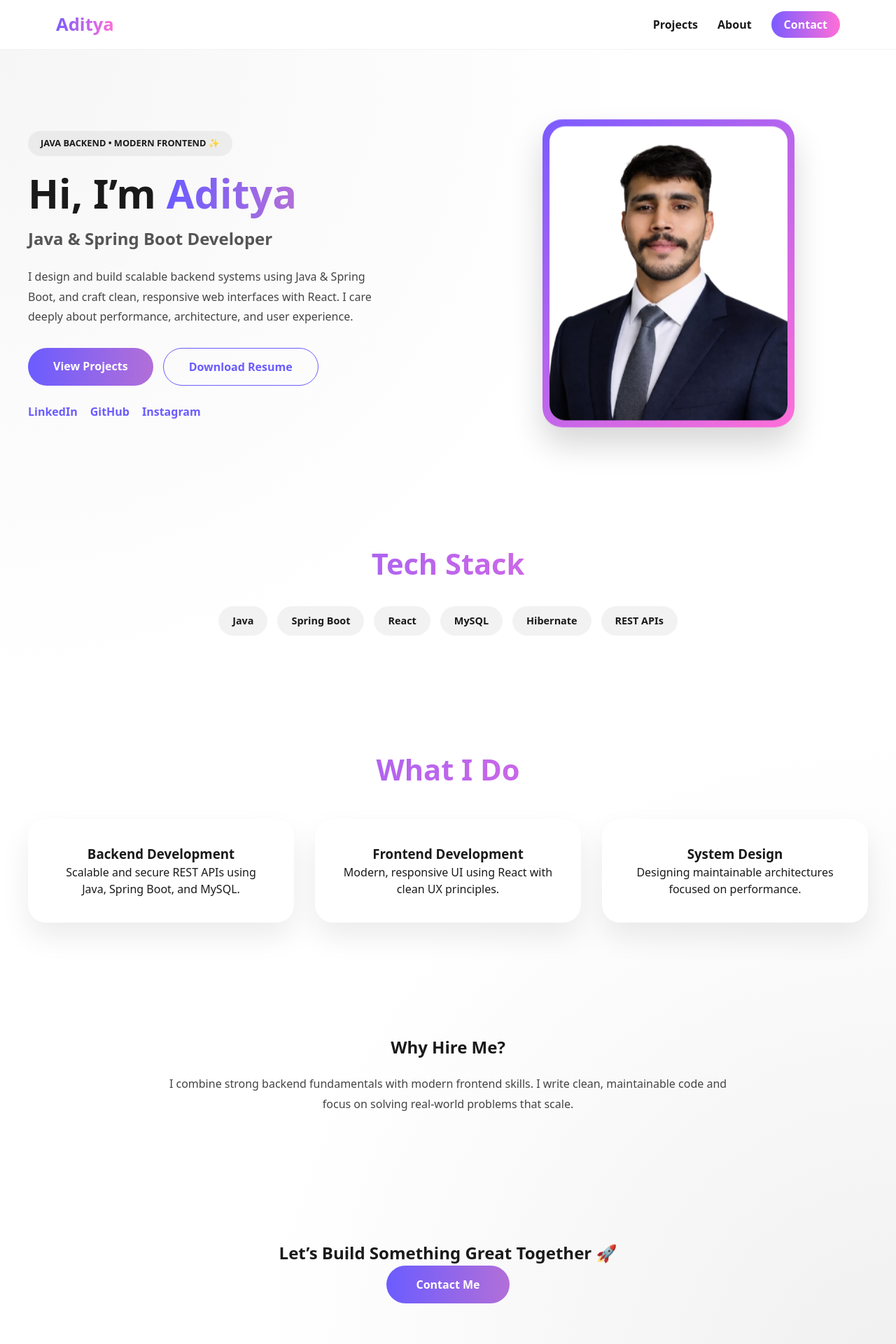
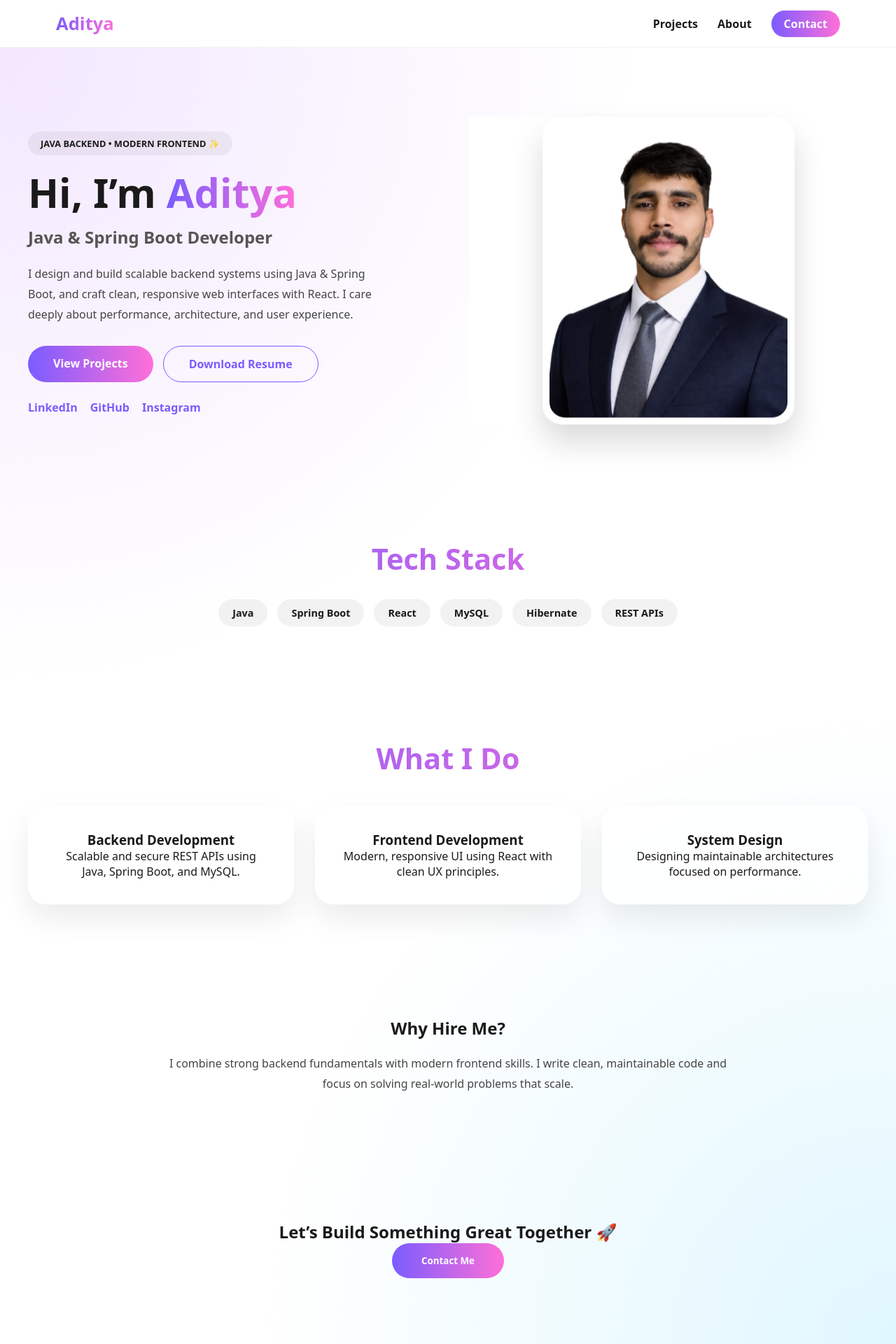
Before and after one commit to adityarana2002/portfolio-frontend, a React (Vite) app: page / in a window 1280 px wide. Shown: the top 1920 px of the page at 70% size. Built offline with nearby package versions, Linux system fonts and the light colour scheme.

Commit message:
Modified and updated Photo

```diff
--- a/src/index.css
+++ b/src/index.css
@@ -1,79 +1,43 @@
-:root {
-  font-family: system-ui, Avenir, Helvetica, Arial, sans-serif;
-  line-height: 1.5;
-  font-weight: 400;
+/* ================================
+   GLOBAL BASE RESET (CLEAN)
+================================ */
 
-  color-scheme: light dark;
-  color: rgba(255, 255, 255, 0.87);
-  background-color: #242424;
-
-  font-synthesis: none;
-  text-rendering: optimizeLegibility;
-  -webkit-font-smoothing: antialiased;
-  -moz-osx-font-smoothing: grayscale;
-}
-
-a {
-  font-weight: 500;
-  color: #646cff;
-  text-decoration: inherit;
-}
-a:hover {
-  color: #535bf2;
-}
-
-body {
+* {
   margin: 0;
-  display: flex;
-  place-items: center;
-  min-width: 320px;
-  min-height: 100vh;
-}
-
-h1 {
-  font-size: 3.2em;
-  line-height: 1.1;
-}
-
-button {
-  border-radius: 8px;
-  border: 1px solid transparent;
-  padding: 0.6em 1.2em;
-  font-size: 1em;
-  font-weight: 500;
-  font-family: inherit;
-  background-color: #1a1a1a;
-  cursor: pointer;
-  transition: border-color 0.25s;
-}
-button:hover {
-  border-color: #646cff;
-}
-button:focus,
-button:focus-visible {
-  outline: 4px auto -webkit-focus-ring-color;
-}
-
-@media (prefers-color-scheme: light) {
-  :root {
-    color: #213547;
-    background-color: #ffffff;
-  }
-  a:hover {
-    color: #747bff;
-  }
-  button {
-    background-color: #f9f9f9;
-  }
+  padding: 0;
+  box-sizing: border-box;
 }
 
 html {
   scroll-behavior: smooth;
 }
 
-html, body, #root {
+html,
+body,
+#root {
   width: 100%;
-  margin: 0;
-  padding: 0;
+  min-height: 100%;
+  background: #ffffff;   /* ✅ FORCE WHITE */
+  color: #1a1a1a;
   overflow-x: hidden;
+  font-family: system-ui, Avenir, Helvetica, Arial, sans-serif;
 }
+
+/* LINKS */
+a {
+  font-weight: 500;
+  color: #6b5cff;
+  text-decoration: none;
+}
+
+a:hover {
+  color: #535bf2;
+}
+
+/* BUTTON BASE (let components style buttons) */
+button {
+  font-family: inherit;
+  cursor: pointer;
+  border: none;
+  background: none;
+}
--- a/src/pages/About.css
+++ b/src/pages/About.css
@@ -32,7 +32,7 @@
   height: clamp(320px, 40vw, 440px);
   padding: 10px;
   border-radius: 28px;
-  background: linear-gradient(135deg, #7b5cff, #ff6fd8);
+  /* background: linear-gradient(135deg, #7b5cff, #ff6fd8); */
 }
 
 .image-frame img {
--- a/src/pages/Home.css
+++ b/src/pages/Home.css
@@ -15,11 +15,9 @@
   overflow-x: hidden;
   color: #1a1a1a;
   padding: clamp(60px, 8vw, 120px) 16px;
-
-  /* Soft neutral background (no purple dominance) */
   background:
-    radial-gradient(circle at top left, #f6f6f6, transparent 40%),
-    radial-gradient(circle at bottom right, #f0f0f0, transparent 40%),
+    radial-gradient(circle at top left, #f3e7ff, transparent 40%),
+    radial-gradient(circle at bottom right, #e0f7ff, transparent 40%),
     #ffffff;
 }
 
@@ -35,9 +33,7 @@
   align-items: center;
 }
 
-/* ================================
-   HERO CONTENT
-================================ */
+/* HERO CONTENT */
 .badge {
   display: inline-block;
   padding: 8px 18px;
@@ -55,7 +51,7 @@
 }
 
 .hero-content h1 span {
-  background: linear-gradient(90deg, #6b5cff, #b26fd8);
+  background: linear-gradient(90deg, #7b5cff, #ff6fd8);
   -webkit-background-clip: text;
   -webkit-text-fill-color: transparent;
 }
@@ -73,9 +69,7 @@
   color: #444;
 }
 
-/* ================================
-   ACTION BUTTONS
-================================ */
+/* ACTIONS */
 .hero-actions {
   margin-top: 30px;
   display: flex;
@@ -93,23 +87,21 @@
 }
 
 .btn.primary {
-  background: linear-gradient(90deg, #6b5cff, #b26fd8);
+  background: linear-gradient(90deg, #7b5cff, #ff6fd8);
   color: white;
 }
 
 .btn.outline {
   background: transparent;
-  border: 1px solid #6b5cff;
-  color: #6b5cff;
+  border: 1px solid #7b5cff;
+  color: #7b5cff;
 }
 
 .btn.large {
   padding: 16px 42px;
 }
 
-/* ================================
-   SOCIAL LINKS
-================================ */
+/* SOCIALS */
 .socials {
   margin-top: 25px;
   display: flex;
@@ -119,17 +111,18 @@
 
 .socials a {
   font-weight: 600;
-  color: #6b5cff;
+  color: #7b5cff;
   text-decoration: none;
 }
 
 /* ================================
-   IMAGE + 3D TILT (PURE WHITE)
+   IMAGE + 3D TILT (PURE WHITE – NO BORDER)
 ================================ */
 .hero-image {
   display: flex;
   justify-content: center;
   align-items: center;
+  background: #ffffff;
 }
 
 .image-tilt {
@@ -138,17 +131,18 @@
   will-change: transform;
 }
 
-/* CLEAN WHITE IMAGE CARD */
+/* ✅ NO BORDER, NO GRADIENT */
 .image-frame {
   width: min(80vw, 360px);
   height: min(80vw, 360px);
-  border-radius: 28px;
+  border-radius: 30px;
   overflow: hidden;
 
-  background: #ffffff; /* 🔥 forced white */
+  background: #ffffff;        /* PURE WHITE */
+  padding: 0;                 /* 🔥 REMOVE BORDER */
 
   box-shadow:
-    0 25px 45px rgba(0, 0, 0, 0.16);
+    0 25px 45px rgba(0, 0, 0, 0.15);
 
   transform-style: preserve-3d;
 }
@@ -206,7 +200,7 @@
 .service-card {
   padding: clamp(24px, 4vw, 36px);
   border-radius: 26px;
-  background: rgba(255, 255, 255, 0.95);
+  background: rgba(255, 255, 255, 0.85);
   box-shadow: 0 20px 40px rgba(0, 0, 0, 0.08);
 }
 
@@ -246,8 +240,10 @@
   .socials {
     justify-content: center;
   }
+}
 
-  /* Disable tilt on mobile */
+/* Disable tilt on mobile */
+@media (max-width: 900px) {
   .image-tilt {
     transform: none !important;
   }
--- a/src/pages/Home.jsx
+++ b/src/pages/Home.jsx
@@ -103,7 +103,7 @@ function Home() {
               GitHub
             </a>
 
-            <a href="#" aria-label="Instagram">
+            <a href="https://www.instagram.com/affable__aadi?igsh=bGlicmRrZXd2dm9r" aria-label="Instagram">
               Instagram
             </a>
           </div>
```
